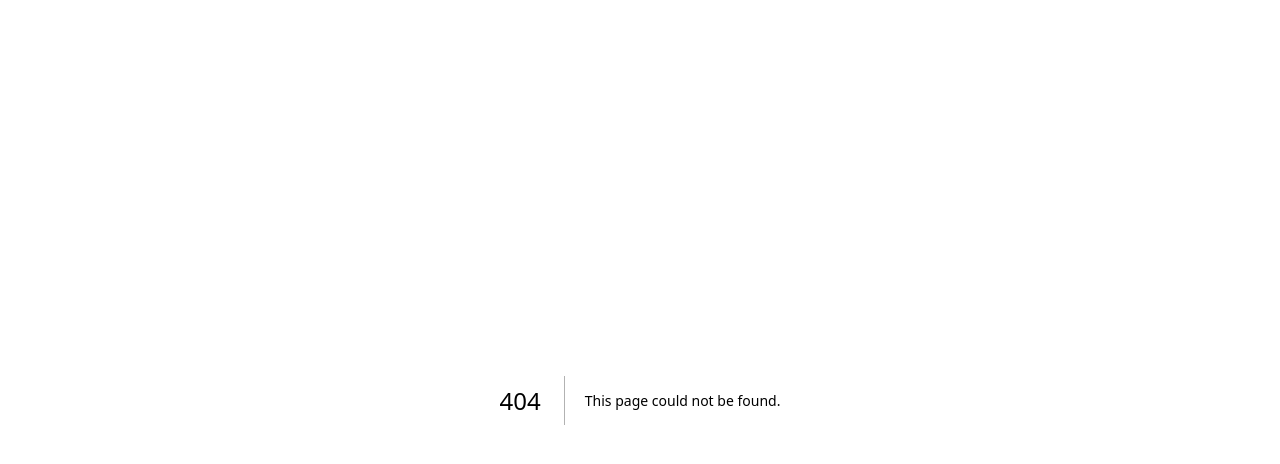
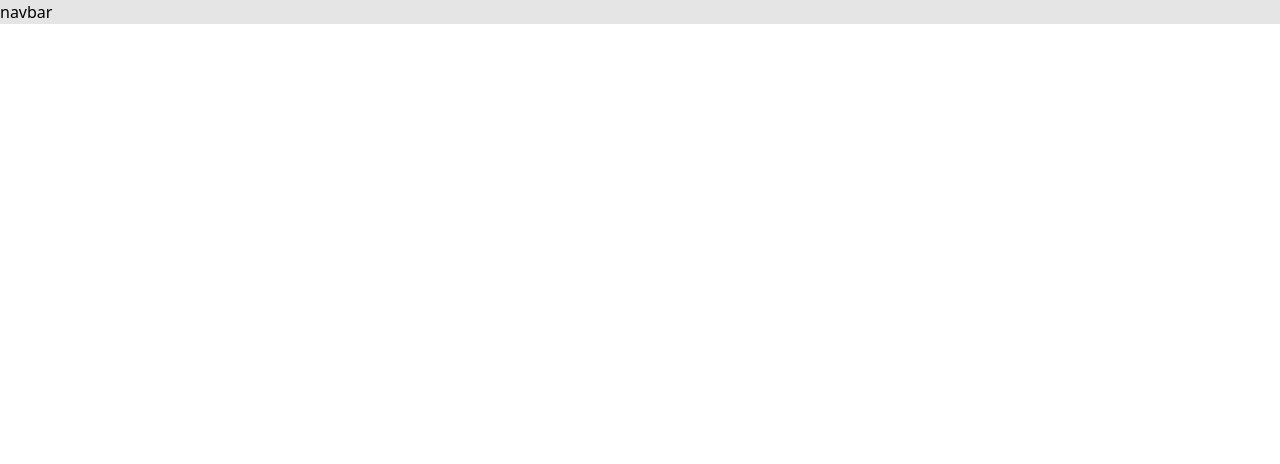
Before and after one commit to namke-dev/ThreeD-Catalog, a Next.js app: page /home in a window 1280 px wide. Before the commit this address had no page. Shown: the top 464 px of the page. Built offline with nearby package versions, Linux system fonts and the light colour scheme.

Commit message:
format code

```diff
--- /dev/null
+++ b/src/pages/home.js
@@ -0,0 +1,10 @@
+import Navbar from "@/components/layouts/Navbar";
+import React from "react";
+
+export default function Home() {
+  return (
+    <div>
+      <Navbar />
+    </div>
+  );
+}
--- a/src/pages/index.js
+++ b/src/pages/index.js
@@ -1,11 +1,10 @@
-import { BrowserRouter, Route, Routes } from "react-router-dom";
-import Navbar from "@/components/layouts/Navbar";
+import Home from "./home";
 import Showcase from "./show-case";
 
 export default function App() {
   return (
     <>
-      <Showcase />
+      <Home />
     </>
   );
 }
```
Also changed, not shown: src/pages/show-case.js (renamed from src/pages/show-case.jsx).
